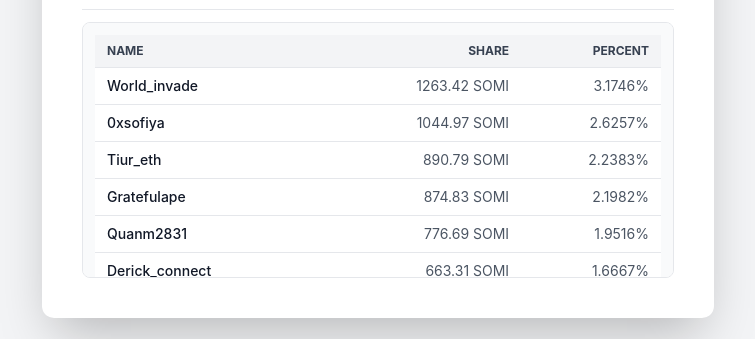
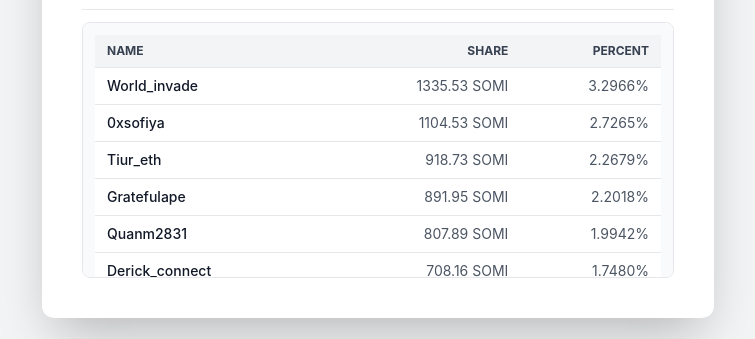
Before and after one commit to Kudabajingan/25D-Top-100-Somniayappers-Checker, a plain HTML site: page index.html in a window 1280 px wide. Shown: the part 447-786 px from the top of the page, without its empty margins (262-1017 px from the left). Drawn offline with nearby package versions, Linux system fonts and the light colour scheme.

Commit message:
Update index.html

```diff
--- a/index.html
+++ b/index.html
@@ -85,107 +85,109 @@
     </div>
 
     <script>
+        // Total Pool: 25,000 SOMI
+        // Proportional distribution based on the total of provided percentages
         const ALLOCATIONS = {
-          "world_invade": { "percent": "3.1746%", "share": 1263.42 },
-          "0xsofiya": { "percent": "2.6257%", "share": 1044.97 },
-          "tiur_eth": { "percent": "2.2383%", "share": 890.79 },
-          "gratefulape": { "percent": "2.1982%", "share": 874.83 },
-          "quanm2831": { "percent": "1.9516%", "share": 776.69 },
-          "derick_connect": { "percent": "1.6667%", "share": 663.31 },
-          "kaitoxbt": { "percent": "1.4836%", "share": 590.44 },
-          "ffvv1211": { "percent": "1.4412%", "share": 573.57 },
-          "elphie_l": { "percent": "1.4330%", "share": 570.31 },
-          "kudabajingan": { "percent": "1.3936%", "share": 554.63 },
-          "ericclfung": { "percent": "1.3864%", "share": 551.76 },
-          "jgonzalezferrer": { "percent": "1.3855%", "share": 551.4 },
-          "museowunsaram": { "percent": "1.2855%", "share": 511.6 },
-          "mbexbt": { "percent": "1.1510%", "share": 458.07 },
-          "evilhai88": { "percent": "1.1450%", "share": 455.68 },
-          "kiksman_": { "percent": "1.1396%", "share": 453.53 },
-          "jundokaito": { "percent": "1.0339%", "share": 411.47 },
-          "unbothered9000": { "percent": "0.9605%", "share": 382.26 },
-          "timon_nick": { "percent": "0.8513%", "share": 338.8 },
-          "promisegamefi": { "percent": "0.8479%", "share": 337.44 },
-          "jife790": { "percent": "0.8313%", "share": 330.84 },
-          "crazino87": { "percent": "0.8229%", "share": 327.5 },
-          "litethex": { "percent": "0.8092%", "share": 322.05 },
-          "mr_samuel01": { "percent": "0.8051%", "share": 320.41 },
-          "dreweth": { "percent": "0.7543%", "share": 300.2 },
-          "teaonax": { "percent": "0.7323%", "share": 291.44 },
-          "elvin82el": { "percent": "0.7274%", "share": 289.49 },
-          "layerle0": { "percent": "0.6949%", "share": 276.55 },
-          "favochino23": { "percent": "0.6116%", "share": 243.4 },
-          "jpegbeekind": { "percent": "0.5827%", "share": 231.9 },
-          "imenlikovaog": { "percent": "0.5718%", "share": 227.56 },
-          "cjay_btc": { "percent": "0.5606%", "share": 223.1 },
-          "seongmoolee": { "percent": "0.5536%", "share": 220.32 },
-          "desola__xn": { "percent": "0.5507%", "share": 219.17 },
-          "vikking0909": { "percent": "0.5464%", "share": 217.46 },
-          "tessweb3_": { "percent": "0.5354%", "share": 213.08 },
-          "0x_empire": { "percent": "0.5231%", "share": 208.18 },
-          "toylan20": { "percent": "0.5113%", "share": 203.49 },
-          "nojeeet": { "percent": "0.5111%", "share": 203.41 },
-          "blocktvbee": { "percent": "0.5010%", "share": 199.39 },
-          "thanistarr": { "percent": "0.4983%", "share": 198.31 },
-          "teaonchain": { "percent": "0.4870%", "share": 193.82 },
-          "faruuq_1": { "percent": "0.4716%", "share": 187.69 },
-          "zeenatweb3": { "percent": "0.4690%", "share": 186.65 },
-          "hyder_nft": { "percent": "0.4665%", "share": 185.66 },
-          "akiraryukyu": { "percent": "0.4592%", "share": 182.75 },
-          "otishieu": { "percent": "0.4365%", "share": 173.72 },
-          "carlxbt": { "percent": "0.4178%", "share": 166.28 },
-          "andrewvas001": { "percent": "0.4155%", "share": 165.36 },
-          "vietcong6868": { "percent": "0.4150%", "share": 165.16 },
-          "cliff3verse": { "percent": "0.4078%", "share": 162.3 },
-          "kingcrypt_": { "percent": "0.4032%", "share": 160.47 },
-          "fromnessx": { "percent": "0.4000%", "share": 159.19 },
-          "ayanahmed83": { "percent": "0.3957%", "share": 157.48 },
-          "zarafatoluu": { "percent": "0.3708%", "share": 147.57 },
-          "enejitrust": { "percent": "0.3702%", "share": 147.33 },
-          "artificialsham1": { "percent": "0.3688%", "share": 146.77 },
-          "gamingwithives": { "percent": "0.3676%", "share": 146.3 },
-          "top_crypto_nft": { "percent": "0.3624%", "share": 144.23 },
-          "yax_republic": { "percent": "0.3612%", "share": 143.75 },
-          "ardemorla": { "percent": "0.3601%", "share": 143.31 },
-          "fair005_art": { "percent": "0.3571%", "share": 142.12 },
-          "heistruthx": { "percent": "0.3542%", "share": 140.96 },
-          "jude_malak": { "percent": "0.3518%", "share": 140.01 },
-          "only1beniory": { "percent": "0.3444%", "share": 137.06 },
-          "djemmm_eth": { "percent": "0.3427%", "share": 136.39 },
-          "vasyl_khlibko": { "percent": "0.3420%", "share": 136.11 },
-          "xakerneo1": { "percent": "0.3411%", "share": 135.75 },
-          "web3_tree": { "percent": "0.3338%", "share": 132.85 },
-          "duongdong_leka": { "percent": "0.3282%", "share": 130.62 },
-          "thevput": { "percent": "0.3136%", "share": 124.81 },
-          "axe9505": { "percent": "0.2991%", "share": 119.04 },
-          "0xrimas": { "percent": "0.2988%", "share": 118.92 },
-          "the_whisper_er": { "percent": "0.2966%", "share": 118.04 },
-          "haiman_r": { "percent": "0.2933%", "share": 116.73 },
-          "balt_ik": { "percent": "0.2885%", "share": 114.82 },
-          "big_brosless": { "percent": "0.2876%", "share": 114.46 },
-          "bnvnaz65175": { "percent": "0.2850%", "share": 113.42 },
-          "ausbro80": { "percent": "0.2842%", "share": 113.11 },
-          "trucnguyen1409": { "percent": "0.2756%", "share": 109.68 },
-          "0xfarmed": { "percent": "0.2722%", "share": 108.33 },
-          "mosolovale98427": { "percent": "0.2569%", "share": 102.24 },
-          "riddlerthecat": { "percent": "0.2550%", "share": 101.48 },
-          "lovaniceth": { "percent": "0.2494%", "share": 99.26 },
-          "cherrycoco_6468": { "percent": "0.2435%", "share": 96.91 },
-          "kolcent": { "percent": "0.2435%", "share": 96.91 },
-          "ronaldomen4691": { "percent": "0.2340%", "share": 93.13 },
-          "zeno_saputr": { "percent": "0.2323%", "share": 92.45 },
-          "avarinjung": { "percent": "0.2310%", "share": 91.93 },
-          "cryptohubrd": { "percent": "0.2294%", "share": 91.3 },
-          "yappmasterdt": { "percent": "0.2284%", "share": 90.9 },
-          "karn_bored": { "percent": "0.2245%", "share": 89.35 },
-          "itskkoma": { "percent": "0.2170%", "share": 86.36 },
-          "netobliss_web3": { "percent": "0.2149%", "share": 85.53 },
-          "tuyendevt": { "percent": "0.2112%", "share": 84.05 },
-          "anniemoses01": { "percent": "0.2097%", "share": 83.46 },
-          "nftkira_kr": { "percent": "0.2056%", "share": 81.82 },
-          "softlink__": { "percent": "0.2028%", "share": 80.71 },
-          "cryptolorenzo2k": { "percent": "0.2027%", "share": 80.67 },
-          "thienbinhad": { "percent": "0.2022%", "share": 80.47 }
+          "world_invade": { "percent": "3.2966%", "share": 1335.53 },
+          "0xsofiya": { "percent": "2.7265%", "share": 1104.53 },
+          "tiur_eth": { "percent": "2.2679%", "share": 918.73 },
+          "gratefulape": { "percent": "2.2018%", "share": 891.95 },
+          "quanm2831": { "percent": "1.9942%", "share": 807.89 },
+          "derick_connect": { "percent": "1.7480%", "share": 708.16 },
+          "kaitoxbt": { "percent": "1.4725%", "share": 596.54 },
+          "ffvv1211": { "percent": "1.4532%", "share": 588.72 },
+          "elphie_l": { "percent": "1.4398%", "share": 583.29 },
+          "jgonzalezferrer": { "percent": "1.3909%", "share": 563.48 },
+          "kudabajingan": { "percent": "1.3402%", "share": 542.94 },
+          "ericclfung": { "percent": "1.3366%", "share": 541.48 },
+          "museowunsaram": { "percent": "1.2962%", "share": 525.12 },
+          "kiksman_": { "percent": "1.1432%", "share": 463.13 },
+          "evilhai88": { "percent": "1.1381%", "share": 461.06 },
+          "mbexbt": { "percent": "1.1356%", "share": 460.05 },
+          "jundokaito": { "percent": "0.9953%", "share": 403.22 },
+          "unbothered9000": { "percent": "0.9208%", "share": 373.04 },
+          "timon_nick": { "percent": "0.8494%", "share": 344.11 },
+          "jife790": { "percent": "0.8471%", "share": 343.18 },
+          "litethex": { "percent": "0.8402%", "share": 340.38 },
+          "crazino87": { "percent": "0.8251%", "share": 334.27 },
+          "promisegamefi": { "percent": "0.8106%", "share": 328.39 },
+          "dreweth": { "percent": "0.7803%", "share": 316.11 },
+          "mr_samuel01": { "percent": "0.7736%", "share": 313.4 },
+          "elvin82el": { "percent": "0.7257%", "share": 293.99 },
+          "teaonax": { "percent": "0.7220%", "share": 292.49 },
+          "layerle0": { "percent": "0.6739%", "share": 272.99 },
+          "favochino23": { "percent": "0.6167%", "share": 249.84 },
+          "blocktvbee": { "percent": "0.5875%", "share": 238.01 },
+          "cjay_btc": { "percent": "0.5862%", "share": 237.49 },
+          "imenlikovaog": { "percent": "0.5702%", "share": 231.01 },
+          "seongmoolee": { "percent": "0.5545%", "share": 224.64 },
+          "desola__xn": { "percent": "0.5541%", "share": 224.48 },
+          "vikking0909": { "percent": "0.5515%", "share": 223.43 },
+          "nojeeet": { "percent": "0.5478%", "share": 221.93 },
+          "jpegbeekind": { "percent": "0.5393%", "share": 218.49 },
+          "tessweb3_": { "percent": "0.5323%", "share": 215.65 },
+          "0x_empire": { "percent": "0.5269%", "share": 213.46 },
+          "cherrycoco_6468": { "percent": "0.5152%", "share": 208.72 },
+          "toylan20": { "percent": "0.4910%", "share": 198.92 },
+          "web3_tree": { "percent": "0.4879%", "share": 197.66 },
+          "thanistarr": { "percent": "0.4859%", "share": 196.85 },
+          "teaonchain": { "percent": "0.4777%", "share": 193.53 },
+          "hyder_nft": { "percent": "0.4697%", "share": 190.29 },
+          "akiraryukyu": { "percent": "0.4599%", "share": 186.32 },
+          "faruuq_1": { "percent": "0.4591%", "share": 185.99 },
+          "zeenatweb3": { "percent": "0.4494%", "share": 182.06 },
+          "otishieu": { "percent": "0.4364%", "share": 176.79 },
+          "vietcong6868": { "percent": "0.4184%", "share": 169.51 },
+          "carlxbt": { "percent": "0.4165%", "share": 168.74 },
+          "ausbro80": { "percent": "0.4117%", "share": 166.79 },
+          "kingcrypt_": { "percent": "0.4064%", "share": 164.64 },
+          "fromnessx": { "percent": "0.4033%", "share": 163.39 },
+          "andrewvas001": { "percent": "0.3968%", "share": 160.75 },
+          "cliff3verse": { "percent": "0.3934%", "share": 159.38 },
+          "ayanahmed83": { "percent": "0.3833%", "share": 155.28 },
+          "artificialsham1": { "percent": "0.3714%", "share": 150.46 },
+          "top_crypto_nft": { "percent": "0.3706%", "share": 150.14 },
+          "enejitrust": { "percent": "0.3678%", "share": 149.0 },
+          "gamingwithives": { "percent": "0.3667%", "share": 148.56 },
+          "yax_republic": { "percent": "0.3642%", "share": 147.55 },
+          "zarafatoluu": { "percent": "0.3630%", "share": 147.06 },
+          "ardemorla": { "percent": "0.3620%", "share": 146.66 },
+          "nftkira_kr": { "percent": "0.3583%", "share": 145.16 },
+          "heistruthx": { "percent": "0.3556%", "share": 144.06 },
+          "only1beniory": { "percent": "0.3473%", "share": 140.7 },
+          "fair005_art": { "percent": "0.3431%", "share": 139.0 },
+          "jude_malak": { "percent": "0.3322%", "share": 134.58 },
+          "vasyl_khlibko": { "percent": "0.3320%", "share": 134.5 },
+          "duongdong_leka": { "percent": "0.3287%", "share": 133.16 },
+          "xakerneo1": { "percent": "0.3185%", "share": 129.03 },
+          "djemmm_eth": { "percent": "0.3169%", "share": 128.38 },
+          "thevput": { "percent": "0.3162%", "share": 128.1 },
+          "big_brosless": { "percent": "0.2955%", "share": 119.72 },
+          "axe9505": { "percent": "0.2951%", "share": 119.55 },
+          "0xrimas": { "percent": "0.2988%", "share": 121.05 },
+          "the_whisper_er": { "percent": "0.2875%", "share": 116.47 },
+          "balt_ik": { "percent": "0.2839%", "share": 115.01 },
+          "haiman_r": { "percent": "0.2836%", "share": 114.89 },
+          "bnvnaz65175": { "percent": "0.2743%", "share": 111.13 },
+          "trucnguyen1409": { "percent": "0.2683%", "share": 108.69 },
+          "0xbandal": { "percent": "0.2638%", "share": 106.87 },
+          "riddlerthecat": { "percent": "0.2524%", "share": 102.25 },
+          "mosolovale98427": { "percent": "0.2504%", "share": 101.44 },
+          "kolcent": { "percent": "0.2373%", "share": 96.14 },
+          "ronaldomen4691": { "percent": "0.2343%", "share": 94.92 },
+          "yappmasterdt": { "percent": "0.2283%", "share": 92.49 },
+          "cryptohubrd": { "percent": "0.2275%", "share": 92.17 },
+          "lovaniceth": { "percent": "0.2229%", "share": 90.31 },
+          "itskkoma": { "percent": "0.2188%", "share": 88.64 },
+          "0xfarmed": { "percent": "0.2178%", "share": 88.24 },
+          "zeno_saputr": { "percent": "0.2175%", "share": 88.12 },
+          "netobliss_web3": { "percent": "0.2107%", "share": 85.36 },
+          "anniemoses01": { "percent": "0.2106%", "share": 85.32 },
+          "thienbinhad": { "percent": "0.2039%", "share": 82.61 },
+          "mycoin68": { "percent": "0.2024%", "share": 82.0 },
+          "vothaithinh102": { "percent": "0.2009%", "share": 81.39 },
+          "tuyendevt": { "percent": "0.2004%", "share": 81.19 },
+          "karn_bored": { "percent": "0.1968%", "share": 79.73 }
         };
 
         const participantInput = document.getElementById('participantName');
```
